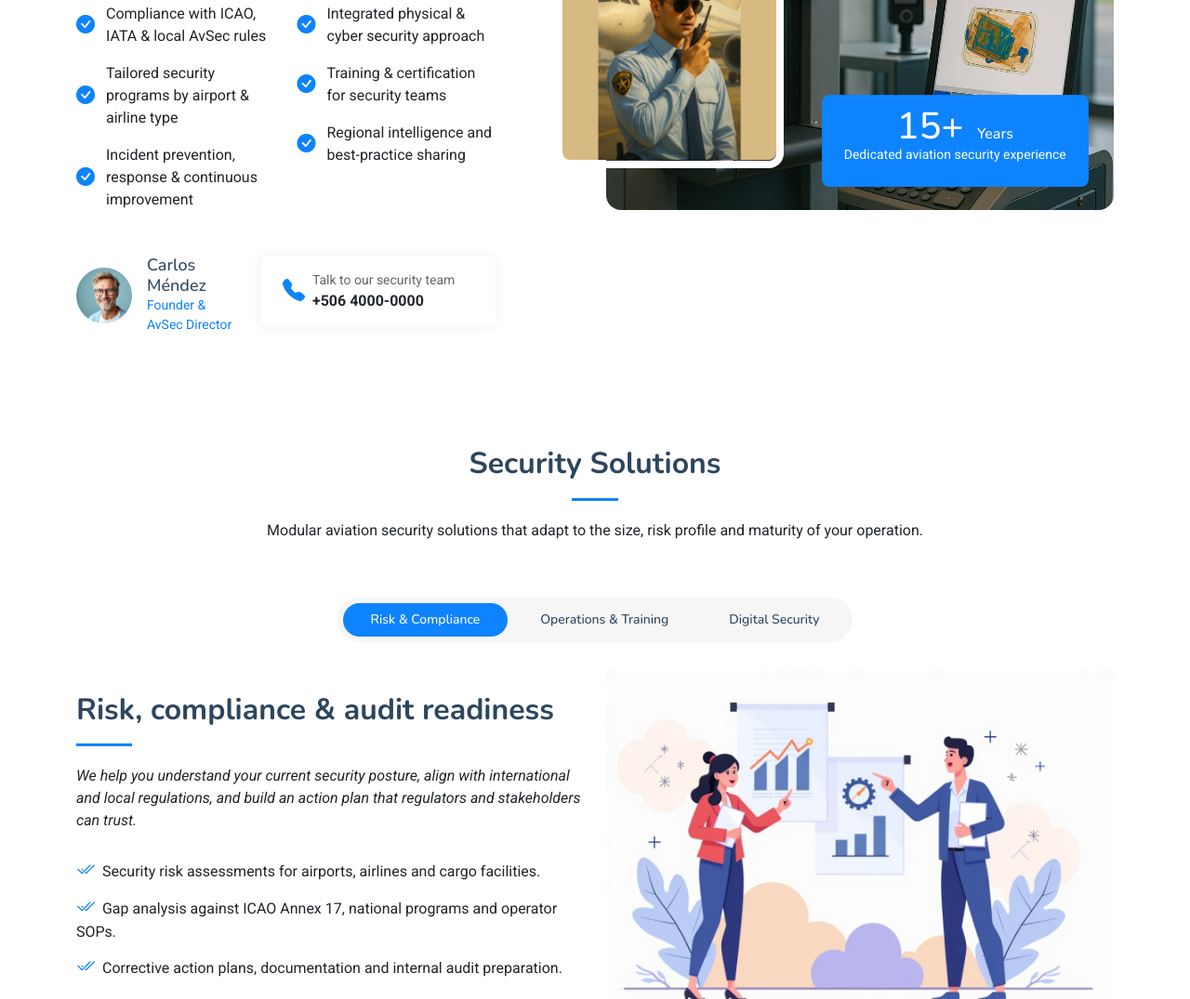
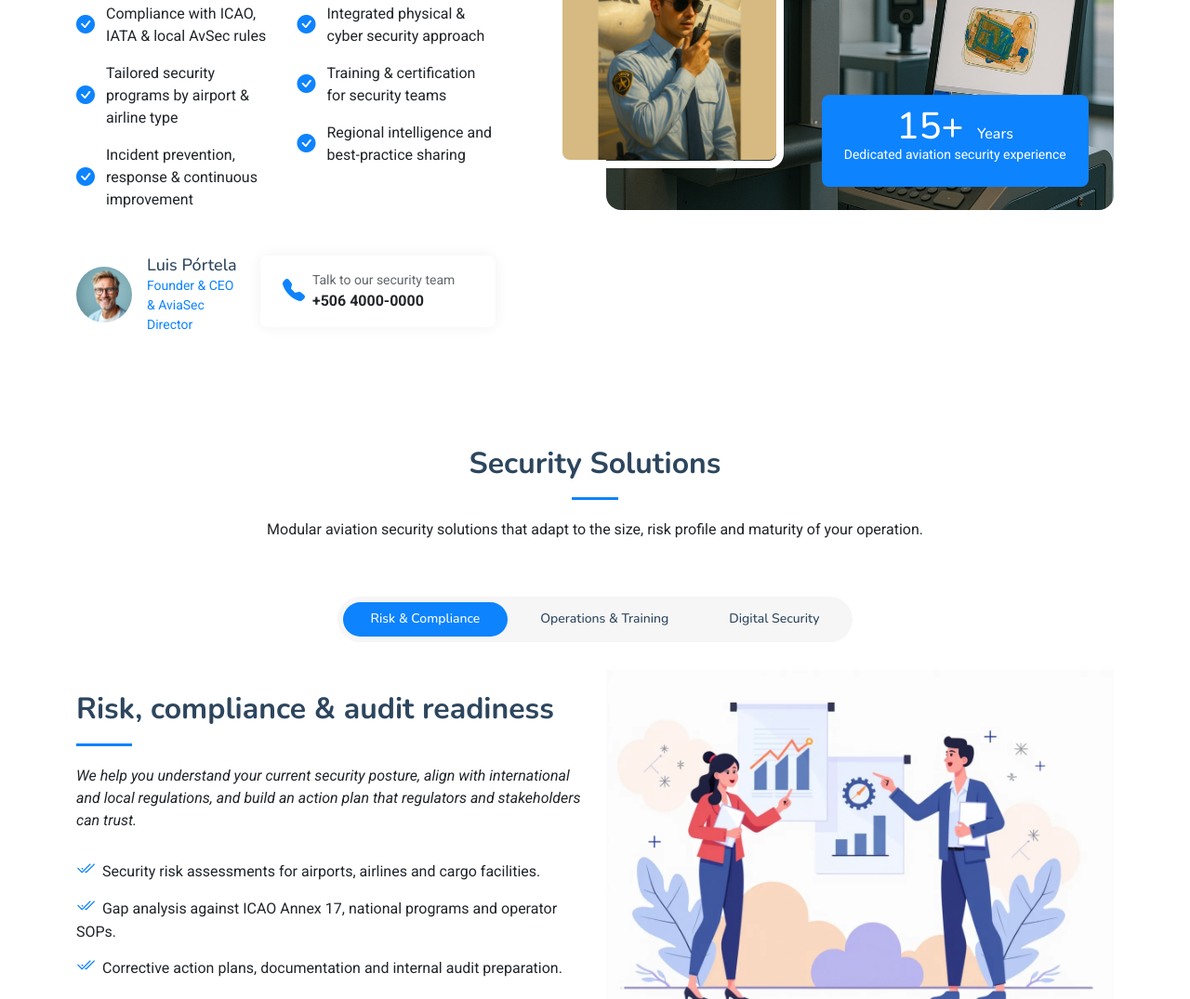
Before and after one commit to aibotsacademy/AviaSec, a plain HTML site: page index.html in a window 1280 px wide. Shown: the part 1416-2491 px from the top of the page at 93% size. Drawn offline with nearby package versions, Linux system fonts and the light colour scheme.

Commit message:
Update index.html

```diff
--- a/index.html
+++ b/index.html
@@ -234,8 +234,8 @@
                   <div class="profile d-flex align-items-center gap-3">
                     <img src="assets/img/avatar-1.webp" alt="AviaSec Founder" class="profile-image">
                     <div>
-                      <h4 class="profile-name">Carlos Méndez</h4>
-                      <p class="profile-position">Founder &amp; AvSec Director</p>
+                      <h4 class="profile-name">Luis Pórtela</h4>
+                      <p class="profile-position">Founder & CEO &amp; AviaSec Director</p>
                     </div>
                   </div>
                 </div>
```
